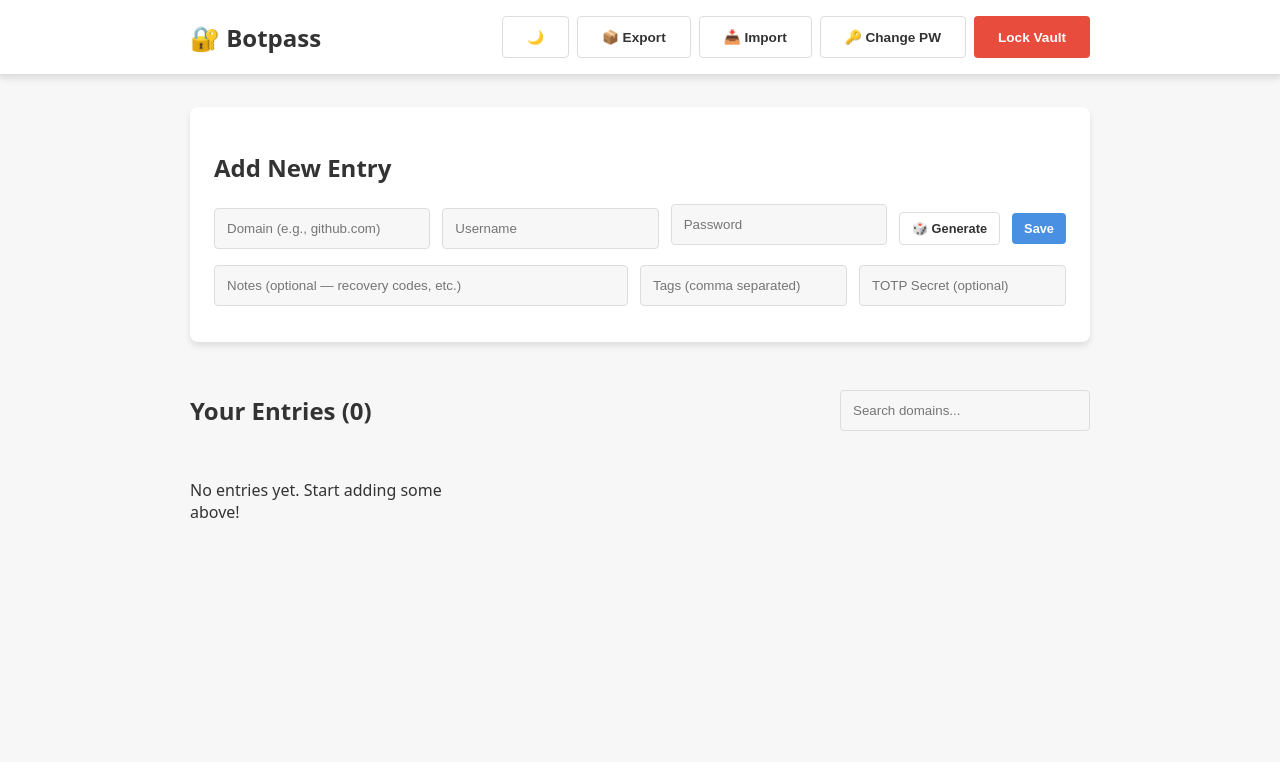
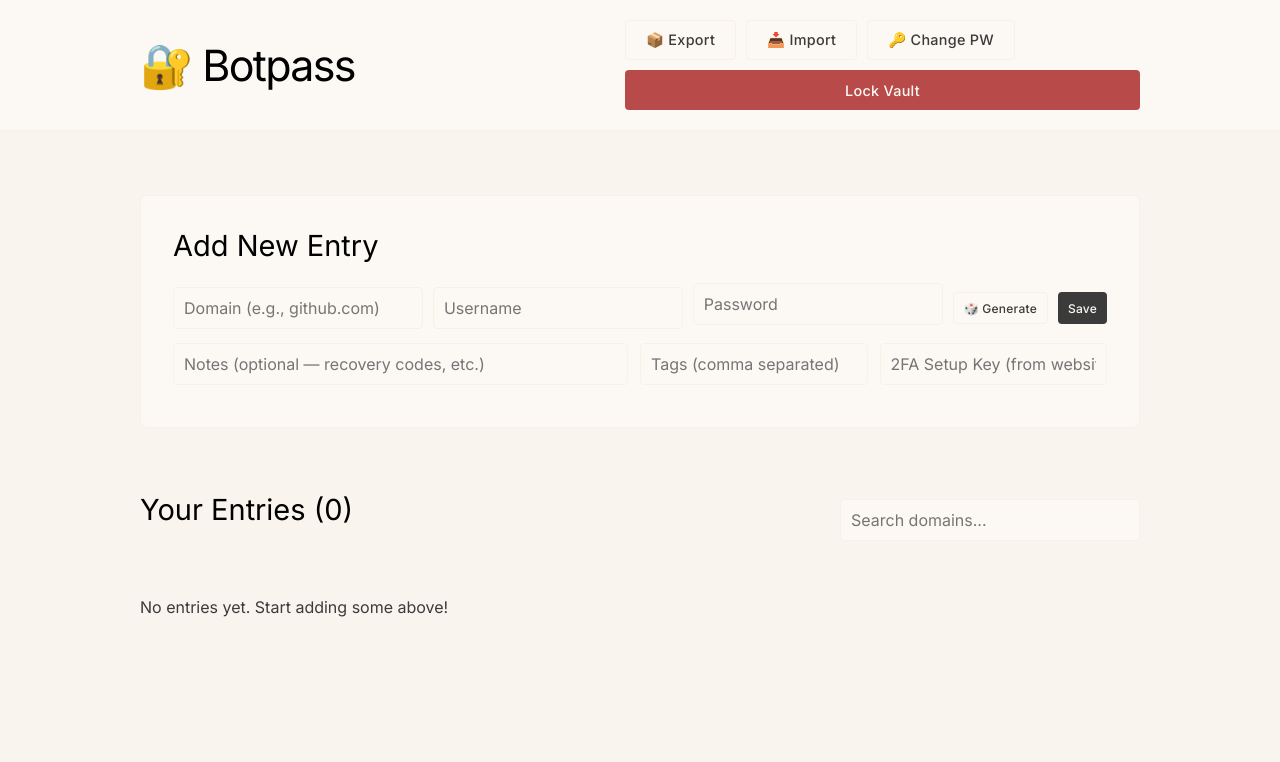
Before and after one commit to pratjk/botpass-password-vault, a Flask app: template botpass/web/templates/index.html in a window 1280 px wide. Shown: the top 762 px of the page. Run offline with Flask 3, Linux system fonts and the light colour scheme; the template is opened without the code that fills it, so the values that code supplies are empty.

Commit message:
UI: Overhaul Web UI and CLI to The Lobby design system

```diff
--- a/botpass/web/static/app.js
+++ b/botpass/web/static/app.js
@@ -96,24 +96,6 @@ document.addEventListener('DOMContentLoaded', () => {
                 }
             } catch (err) {
                 alert("Network error");
-            }
-        });
-    }
-
-    // --- Theme Toggle ---
-    const themeToggle = document.getElementById('theme-toggle');
-    if (themeToggle) {
-        if (localStorage.getItem('theme') === 'dark') {
-            document.documentElement.setAttribute('data-theme', 'dark');
-        }
-        themeToggle.addEventListener('click', () => {
-            const current = document.documentElement.getAttribute('data-theme');
-            if (current === 'dark') {
-                document.documentElement.removeAttribute('data-theme');
-                localStorage.setItem('theme', 'light');
-            } else {
-                document.documentElement.setAttribute('data-theme', 'dark');
-                localStorage.setItem('theme', 'dark');
             }
         });
     }
--- a/botpass/web/static/style.css
+++ b/botpass/web/static/style.css
@@ -1,62 +1,82 @@
+@import url('https://fonts.googleapis.com/css2?family=Inter:wght@400;500;600&display=swap');
+
 :root {
-    --bg-color: #f7f7f7;
-    --text-color: #333;
-    --card-bg: #fff;
-    --primary: #4a90e2;
-    --primary-hover: #357abd;
-    --danger: #e74c3c;
-    --danger-hover: #c0392b;
-    --border: #ddd;
-    --shadow: 0 4px 6px rgba(0,0,0,0.1);
-    --success: #27ae60;
-    --warning: #f39c12;
-}
-
-[data-theme="dark"] {
-    --bg-color: #1a1a1a;
-    --text-color: #e0e0e0;
-    --card-bg: #2d2d2d;
-    --border: #444;
-    --shadow: 0 4px 6px rgba(0,0,0,0.5);
+    --primary: #3B3B3B;
+    --secondary: #6A6A6A;
+    --tertiary: #1BA54A;
+    --neutral: #F9F4ED;
+    --surface: #FCF9F5;
+    --on-surface: #000000;
+    --error: #B84A4A;
+    --primary-70: #5E5E5E;
+    --primary-90: #EDE9E3;
+    --success: #18A84A;
+    --border: #F7F1E7;
 }
 
 body {
-    font-family: system-ui, -apple-system, sans-serif;
-    background-color: var(--bg-color);
-    color: var(--text-color);
+    font-family: 'Switzer', 'Inter', -apple-system, sans-serif;
+    background-color: var(--neutral);
+    color: var(--primary);
     margin: 0;
     padding: 0;
-    transition: background-color 0.3s, color 0.3s;
+    font-size: 16px;
+    line-height: 24px;
+    font-weight: 400;
+}
+
+/* Typography Scale */
+h1 {
+    font-size: 43px;
+    font-weight: 400;
+    line-height: 52px;
+    letter-spacing: -1.7px;
+    margin: 0;
+    color: var(--on-surface);
+}
+
+h2 {
+    font-size: 29px;
+    font-weight: 400;
+    line-height: 35px;
+    margin-top: 0;
+    margin-bottom: 20px;
+    color: var(--on-surface);
+}
+
+h3 {
+    font-size: 19.2px;
+    font-weight: 500;
+    margin-top: 0;
+    margin-bottom: 10px;
+    color: var(--on-surface);
 }
 
 header {
-    background-color: var(--card-bg);
+    background-color: var(--surface);
     border-bottom: 1px solid var(--border);
-    padding: 1rem 0;
-    box-shadow: var(--shadow);
+    padding: 20px 0;
 }
 
 .header-content {
-    max-width: 900px;
+    max-width: 1000px;
     margin: 0 auto;
     display: flex;
     justify-content: space-between;
     align-items: center;
-    padding: 0 1rem;
+    padding: 0 32px;
 }
 
 .header-actions {
     display: flex;
-    gap: 0.5rem;
+    gap: 10px;
     flex-wrap: wrap;
 }
 
-h1 { margin: 0; font-size: 1.5rem; }
-
 .container {
-    max-width: 900px;
-    margin: 2rem auto;
-    padding: 0 1rem;
+    max-width: 1000px;
+    margin: 64px auto 128px;
+    padding: 0 32px;
 }
 
 .login-page {
@@ -67,85 +87,131 @@ h1 { margin: 0; font-size: 1.5rem; }
 }
 
 .login-container {
-    background: var(--card-bg);
-    padding: 2.5rem;
-    border-radius: 8px;
-    box-shadow: var(--shadow);
+    background: var(--surface);
+    padding: 32px;
+    border-radius: 6px;
+    border: 1px solid var(--border);
     width: 100%;
     max-width: 400px;
     text-align: center;
 }
 
 .form-group {
-    margin-bottom: 1rem;
+    margin-bottom: 20px;
 }
 
 input {
     width: 100%;
-    padding: 0.75rem;
+    padding: 10px;
     border: 1px solid var(--border);
     border-radius: 4px;
-    background: var(--bg-color);
-    color: var(--text-color);
+    background: var(--surface);
+    color: var(--on-surface);
+    font-family: inherit;
+    font-size: 16px;
     box-sizing: border-box;
+    transition: border-color 0.2s;
 }
 
+input:focus {
+    outline: none;
+    border-color: var(--secondary);
+}
+
+/* Buttons */
 .btn {
     background-color: var(--primary);
-    color: white;
+    color: var(--surface);
     border: none;
-    padding: 0.75rem 1.5rem;
+    padding: 5px 20px;
+    height: 40px;
     border-radius: 4px;
     cursor: pointer;
-    font-weight: bold;
+    font-size: 14.4px;
+    font-weight: 500;
+    letter-spacing: 0.02em;
     width: 100%;
     transition: background 0.2s;
-    font-size: 0.85rem;
+    font-family: inherit;
+    display: inline-flex;
+    align-items: center;
+    justify-content: center;
 }
 
-.btn:hover { background-color: var(--primary-hover); }
+.btn:hover {
+    background-color: var(--primary-70);
+}
 
-.btn-small { padding: 0.5rem 0.75rem; width: auto; font-size: 0.8rem; }
-.btn-danger { background-color: var(--danger); width: auto; }
-.btn-danger:hover { background-color: var(--danger-hover); }
-.btn-outline { background: transparent; border: 1px solid var(--border); color: var(--text-color); width: auto; }
-.btn-outline:hover { background: var(--border); }
+.btn-small {
+    padding: 5px 10px;
+    height: 32px;
+    font-size: 12px;
+    width: auto;
+}
+
+.btn-danger {
+    background-color: var(--error);
+}
+
+.btn-danger:hover {
+    background-color: #9c3c3c;
+}
+
+.btn-outline {
+    background: transparent;
+    border: 1px solid var(--border);
+    color: var(--primary);
+    width: auto;
+}
+
+.btn-outline:hover {
+    background: var(--primary-90);
+}
 
 .alert {
-    padding: 1rem;
-    border-radius: 4px;
-    margin-bottom: 1rem;
+    padding: 10px 20px;
+    border-radius: 6px;
+    margin-bottom: 20px;
+    font-size: 14.4px;
 }
-.alert.error { background-color: #fee; color: #c0392b; border: 1px solid #fcc; }
+
+.alert.error {
+    background-color: #FDF4F4;
+    color: var(--error);
+    border: 1px solid #F5DADA;
+}
 
 .add-section {
-    background: var(--card-bg);
-    padding: 1.5rem;
-    border-radius: 8px;
-    box-shadow: var(--shadow);
-    margin-bottom: 2rem;
+    background: var(--surface);
+    padding: 32px;
+    border-radius: 6px;
+    border: 1px solid var(--border);
+    margin-bottom: 64px;
 }
 
 .add-form {
     display: grid;
-    grid-template-columns: 1fr 1fr 1fr auto;
-    gap: 0.75rem;
+    grid-template-columns: 1fr 1fr 1fr auto auto;
+    gap: 10px;
     align-items: center;
 }
 
 .add-message {
-    margin-top: 0.75rem;
-    font-size: 0.85rem;
+    margin-top: 10px;
+    font-size: 14.4px;
+    color: var(--secondary);
 }
 
-@media (max-width: 700px) {
+@media (max-width: 768px) {
     .add-form { grid-template-columns: 1fr; }
     .header-actions { justify-content: flex-end; }
+    .header-content h1 { font-size: 35px; }
 }
 
 /* Password field with strength bar */
 .password-field {
     position: relative;
+    width: 100%;
 }
 
 .strength-bar {
@@ -156,74 +222,82 @@ input {
     background: transparent;
 }
 
-.strength-bar.strength-0 { background: var(--danger); width: 20%; }
+.strength-bar.strength-0 { background: var(--error); width: 20%; }
 .strength-bar.strength-1 { background: #e67e22; width: 40%; }
-.strength-bar.strength-2 { background: var(--warning); width: 60%; }
+.strength-bar.strength-2 { background: #f39c12; width: 60%; }
 .strength-bar.strength-3 { background: #2ecc71; width: 80%; }
-.strength-bar.strength-4 { background: var(--success); width: 100%; }
+.strength-bar.strength-4 { background: var(--tertiary); width: 100%; }
 
 .vault-header {
     display: flex;
     justify-content: space-between;
     align-items: center;
-    margin-bottom: 1rem;
+    margin-bottom: 32px;
 }
 
 .vault-header input {
-    max-width: 250px;
+    max-width: 300px;
 }
 
 .card-grid {
     display: grid;
-    grid-template-columns: repeat(auto-fill, minmax(250px, 1fr));
-    gap: 1.5rem;
+    grid-template-columns: repeat(auto-fill, minmax(300px, 1fr));
+    gap: 20px;
 }
 
 .card {
-    background: var(--card-bg);
-    padding: 1.5rem;
-    border-radius: 8px;
-    box-shadow: var(--shadow);
+    background: var(--surface);
+    padding: 20px;
+    border-radius: 6px;
     border: 1px solid var(--border);
 }
 
-.card h3 { margin-top: 0; }
-.card .username { color: #888; margin-bottom: 0.5rem; }
-.card .notes { color: #999; font-size: 0.85rem; margin-bottom: 1rem; font-style: italic; }
+.card .username {
+    color: var(--secondary);
+    margin-bottom: 10px;
+    font-size: 14.4px;
+}
+
+.card .notes {
+    color: var(--secondary);
+    font-size: 14.4px;
+    margin-bottom: 20px;
+    font-style: italic;
+}
 
 .notes-row {
-    margin-top: 0.75rem;
-}
-
-.notes-row input {
-    width: 100%;
+    margin-top: 10px;
 }
 
 .tags-container {
     display: flex;
-    gap: 0.5rem;
+    gap: 8px;
     flex-wrap: wrap;
-    margin-bottom: 0.5rem;
+    margin-bottom: 10px;
 }
 
 .tag-badge {
-    background: var(--primary);
-    color: white;
-    padding: 0.15rem 0.5rem;
-    border-radius: 12px;
-    font-size: 0.75rem;
-    font-weight: bold;
+    background: var(--neutral);
+    color: var(--secondary);
+    padding: 2px 8px;
+    border-radius: 4px;
+    font-size: 10px;
+    font-weight: 600;
+    letter-spacing: 0.08em;
+    text-transform: uppercase;
 }
 
 .totp-badge {
-    font-size: 1rem;
+    font-size: 16px;
     vertical-align: middle;
+    margin-left: 5px;
 }
 
 .card-actions {
     display: flex;
-    gap: 0.5rem;
+    gap: 10px;
     flex-wrap: wrap;
+    margin-top: 20px;
 }
 
 /* Modal */
--- a/botpass/web/templates/index.html
+++ b/botpass/web/templates/index.html
@@ -12,7 +12,6 @@
         <div class="header-content">
             <h1>🔐 Botpass</h1>
             <div class="header-actions">
-                <button class="btn btn-outline" id="theme-toggle">🌙</button>
                 <button class="btn btn-outline" id="export-btn">📦 Export</button>
                 <button class="btn btn-outline" id="import-btn">📥 Import</button>
                 <button class="btn btn-outline" id="show-change-pw-btn">🔑 Change PW</button>
@@ -61,7 +60,7 @@
                 <div class="notes-row" style="display: grid; grid-template-columns: 2fr 1fr 1fr; gap: 0.75rem;">
                     <input type="text" id="notes" placeholder="Notes (optional — recovery codes, etc.)">
                     <input type="text" id="tags" placeholder="Tags (comma separated)">
-                    <input type="text" id="totp_secret" placeholder="TOTP Secret (optional)">
+                    <input type="text" id="totp_secret" placeholder="2FA Setup Key (from website)">
                 </div>
             </form>
             <div id="add-message" class="add-message"></div>
@@ -120,7 +119,7 @@
             </div>
             <div class="form-group" style="display: grid; grid-template-columns: 1fr 1fr; gap: 0.5rem;">
                 <input type="text" id="edit-tags" placeholder="Tags (comma separated)">
-                <input type="text" id="edit-totp" placeholder="TOTP Secret">
+                <input type="text" id="edit-totp" placeholder="2FA Setup Key">
             </div>
             <div class="form-group" style="display: flex; gap: 0.5rem;">
                 <button type="button" class="btn btn-outline btn-small" id="edit-generate-btn">🎲 Generate</button>
```
Also changed, not shown: other parts of botpass/web/static/style.css (+20 -13 lines), botpass/cli/main.py (+33 -45 lines), design.md (added, +188 -0 lines).
